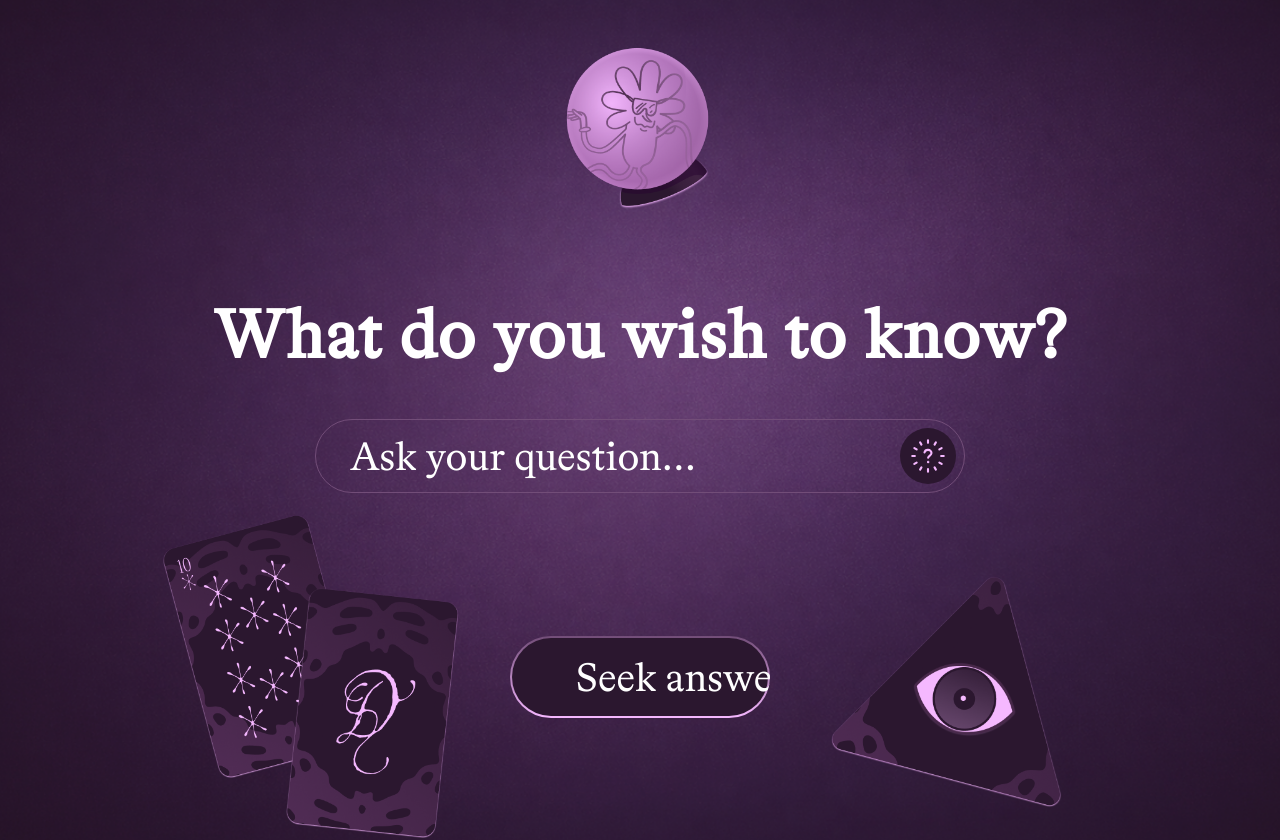
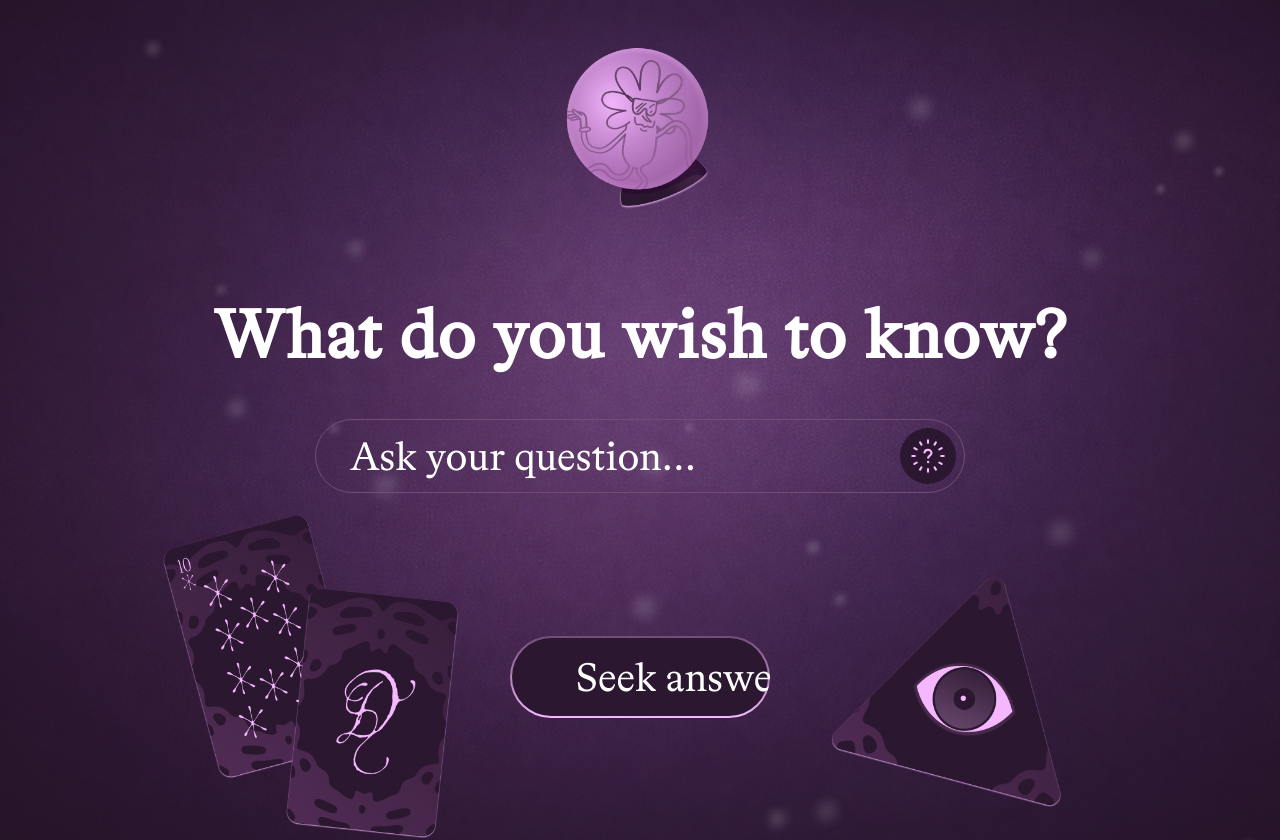
Before and after one commit to majapersson/oracle-printer, a Next.js app: page / in a window 1280 px wide. Built offline with nearby package versions, Linux system fonts and the light colour scheme.

Commit message:
Add orb animations

```diff
--- a/src/app/page.module.css
+++ b/src/app/page.module.css
@@ -6,6 +6,7 @@
   align-items: center;
   justify-content: center;
   color: var(--text-light);
+  position: relative;
 }
 
 .main {
@@ -14,6 +15,8 @@
   align-items: center;
   justify-content: center;
   width: 75%;
+  position: relative;
+  z-index: 1;
 }
 
 .crystalBall {
--- a/src/app/page.tsx
+++ b/src/app/page.tsx
@@ -3,10 +3,12 @@ import styles from "./page.module.css";
 import PrinterForm from "../components/PrinterForm/PrinterForm";
 import CrystalBall from "../assets/images/crystal-ball.png";
 import Image from "next/image";
+import Orbs from "../components/Orbs/Orbs";
 
 export default function Home() {
   return (
     <div className={styles.page}>
+      <Orbs count={30} />
       <main className={styles.main}>
         <Image src={CrystalBall} alt="Crystal Ball" className={styles.crystalBall} />
         <h1 className={styles.title}>What do you wish to know?</h1>
--- /dev/null
+++ b/src/components/Orbs/Orbs.module.css
@@ -0,0 +1,40 @@
+ .orbs {
+   position: absolute;
+   inset: 0;
+   pointer-events: none;
+   z-index: 0;
+   overflow: hidden;
+ }
+
+ .orb {
+   position: absolute;
+   left: calc(var(--x) * 1%);
+   top: calc(var(--y) * 1%);
+   width: var(--size);
+   height: var(--size);
+   border-radius: 50%;
+   background: radial-gradient(circle at 30% 30%, rgba(255, 255, 255, 0.5), rgba(255, 255, 255, 0) 70%);
+   filter: blur(calc(var(--size) * 0.3));
+   opacity: 0.6;
+   transform: translate3d(0, 0, 0);
+   animation-name: orb-float;
+   animation-duration: var(--duration);
+   animation-timing-function: ease-in-out;
+   animation-iteration-count: infinite;
+   animation-direction: alternate;
+   animation-delay: var(--delay);
+   will-change: transform, opacity;
+ }
+
+ @keyframes orb-float {
+   to {
+     transform: translate3d(var(--dx), var(--dy), 0) scale(1.03);
+     opacity: 0.7;
+   }
+ }
+
+ @media (prefers-reduced-motion: reduce) {
+   .orb {
+     animation: none;
+   }
+ }
--- /dev/null
+++ b/src/components/Orbs/Orbs.tsx
@@ -0,0 +1,50 @@
+"use client";
+
+import React, { useMemo } from "react";
+import styles from "./Orbs.module.css";
+
+type OrbsProps = {
+  count?: number;
+  className?: string;
+};
+
+function randomInRange(min: number, max: number) {
+  return Math.random() * (max - min) + min;
+}
+
+export default function Orbs({ count = 14, className }: OrbsProps) {
+  const orbs = useMemo(() => {
+    return Array.from({ length: count }).map((_, index) => {
+      const size = Math.round(randomInRange(8, 26)); // px
+      const x = Math.round(randomInRange(2, 98)); // %
+      const y = Math.round(randomInRange(5, 95)); // %
+      const dx = `${randomInRange(-200, 200).toFixed(1)}px`;
+      const dy = `${randomInRange(-200, 200).toFixed(1)}px`;
+      const duration = `${randomInRange(9, 18).toFixed(2)}s`;
+      const delay = `${randomInRange(-18, 0).toFixed(2)}s`;
+      const opacity = randomInRange(0.35, 0.75).toFixed(2);
+
+      return {
+        key: `orb-${index}`,
+        style: {
+          ["--x"]: x,
+          ["--y"]: y,
+          ["--size"]: `${size}px`,
+          ["--dx"]: dx,
+          ["--dy"]: dy,
+          ["--duration"]: duration,
+          ["--delay"]: delay,
+          opacity,
+        },
+      };
+    });
+  }, [count]);
+
+  return (
+    <div className={`${styles.orbs} ${className ?? ""}`}>
+      {orbs.map(({ key, style }) => (
+        <span key={key} className={styles.orb} style={style} />
+      ))}
+    </div>
+  );
+}
```
